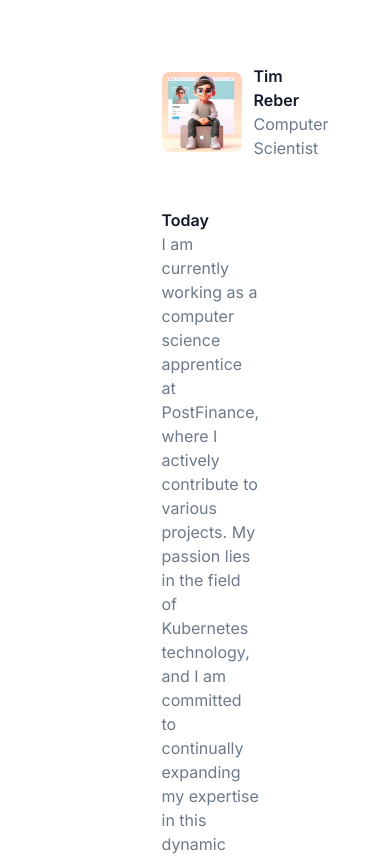
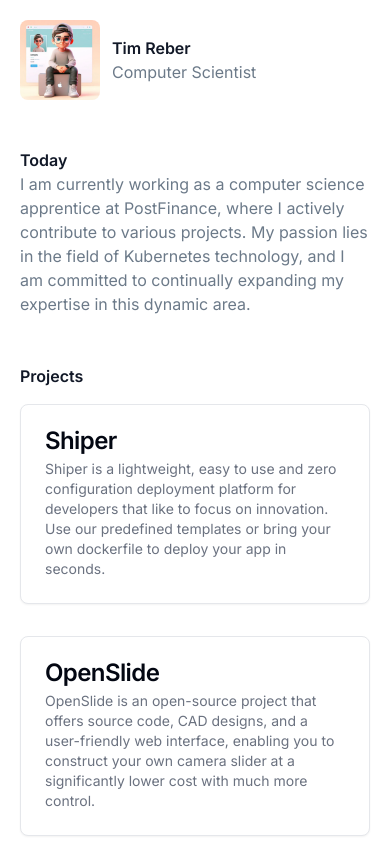
Before and after one commit to sempex/portfolio, a Next.js app: page / in a window 390 px wide. Shown: the top 856 px of the page. Built offline with nearby package versions, Linux system fonts and the light colour scheme.

Commit message:
feat: make it responsive

```diff
--- a/app/page.tsx
+++ b/app/page.tsx
@@ -11,7 +11,7 @@ import Image from 'next/image'
 export default function Home() {
   return (
     <main className='w-screen'>
-      <div className='flex flex-col items-start space-y-12 p-16 w-2/4 mx-auto'>
+      <div className='flex flex-col items-start space-y-12 p-5 max-w-screen-md mx-auto'>
         <div className="flex items-center space-x-3">
           <Image src={`/profile_picture.webp`} alt={'profile_picture'} width={80} height={80} className="rounded-lg" />
           <div className="">
```
